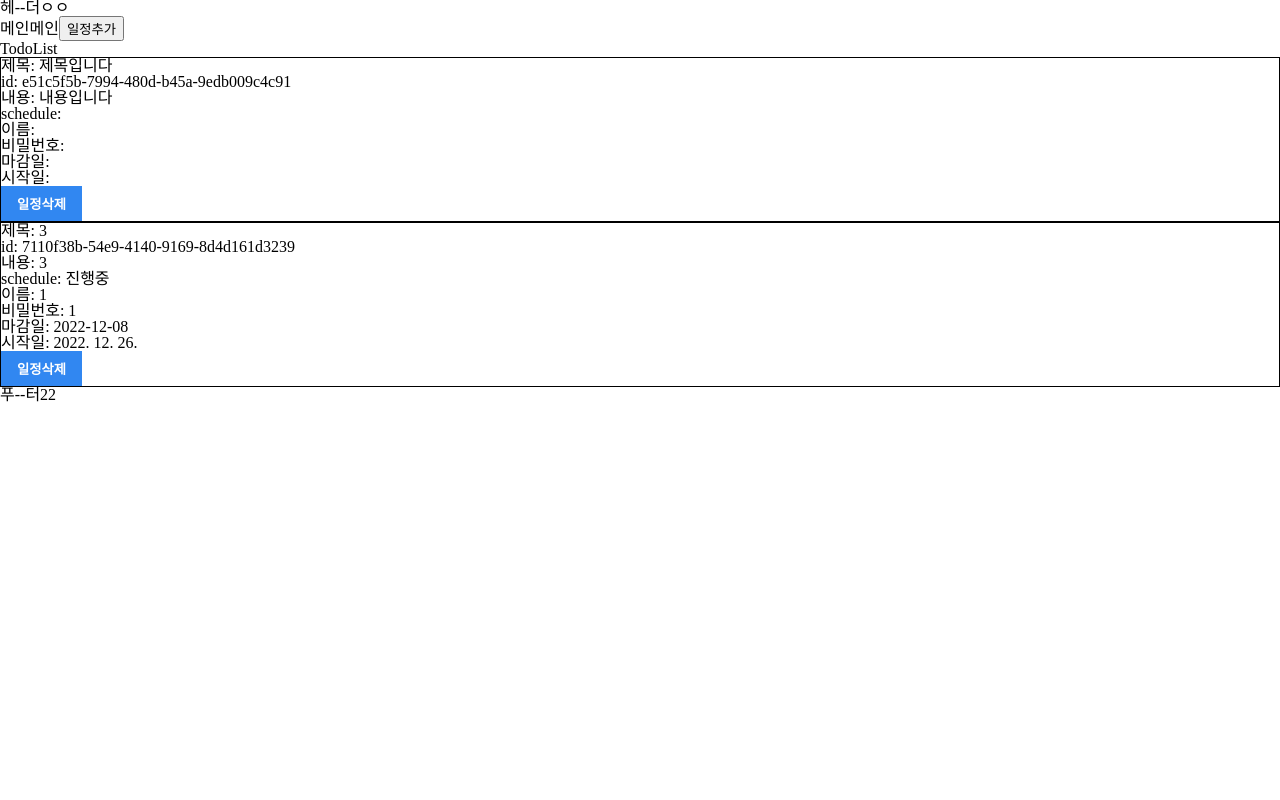
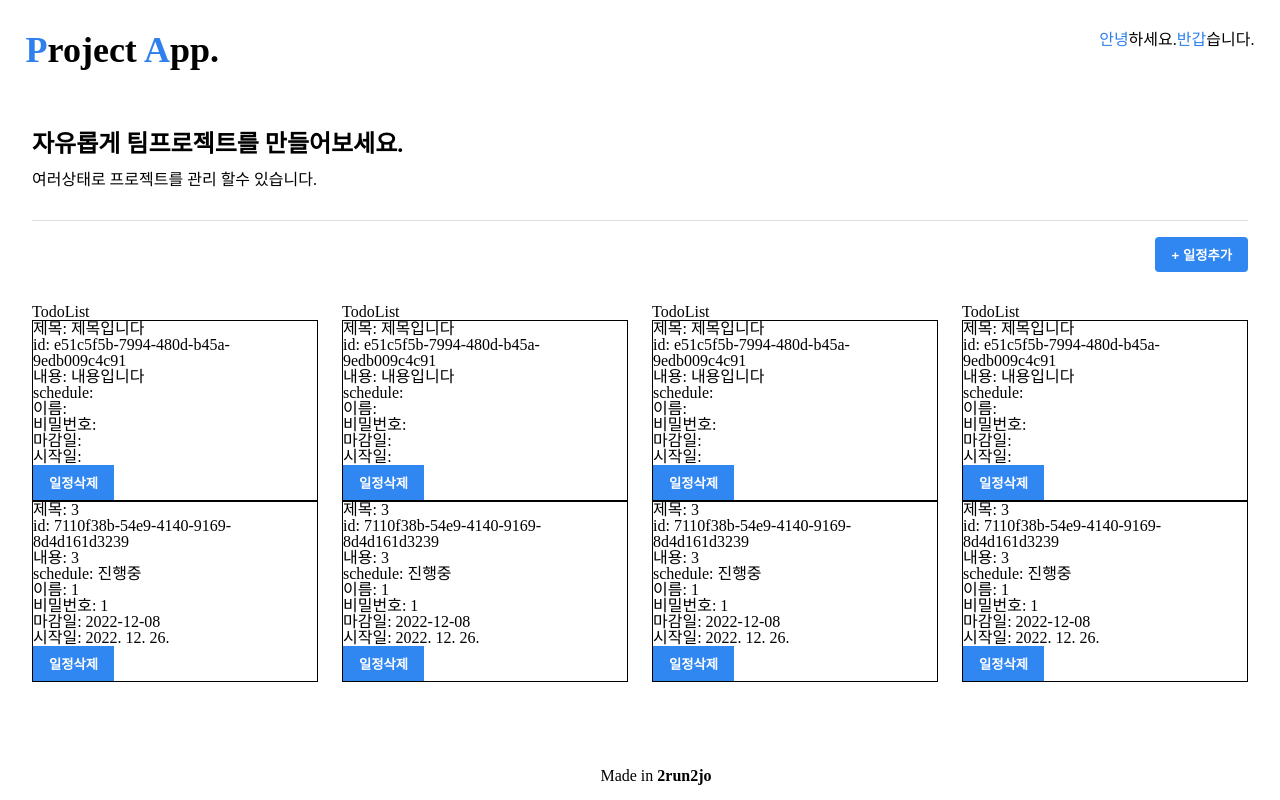
Before and after one commit to ambition0103/2run12jo, a React (Create React App) app: page / in a window 1280 px wide. Built offline with nearby package versions, Linux system fonts and the light colour scheme; data requests are answered from the project's data file.

Commit message:
내용수정

```diff
--- a/src/pages/Main.jsx
+++ b/src/pages/Main.jsx
@@ -1,11 +1,11 @@
 import React, { useEffect, useState } from 'react';
-import AddForm from '../redux/components/AddForm/AddForm';
-import AddScheduleInput from '../redux/components/Input/AddScheduleInput';
+import Button from '../redux/components/button/Button';
 import TodoList from '../redux/components/TodoList/TodoList';
 import TodoForm from '../redux/components/todoForm/TodoForm';
+import styled from 'styled-components';
+import { useSelector } from 'react-redux';
 
 function Main() {
-  // 모달을 위한 state
   const [modalSwitch, setModalSwitch] = useState(false);
 
   const openModalAddScheduleButton = () => {
@@ -13,16 +13,88 @@ function Main() {
   };
 
   return (
-    <div>
-      메인메인
-      <button onClick={openModalAddScheduleButton}>일정추가</button>
-      <TodoList />
-      {/* <AddForm /> */}
+    <StyleContentsWrapper>
+      <StyleSubTitle>
+        <h3>자유롭게 팀프로젝트를 만들어보세요.</h3>
+        <p>여러상태로 프로젝트를 관리 할수 있습니다.</p>
+      </StyleSubTitle>
+
+      <StyleMainWrap>
+        <StyleTodoWrap className="todolist-wrapper">
+          <TodoList title="시작전" className="before" />
+          <TodoList title="시작예정" className="planning" />
+          <TodoList title="진행중" className="ongoing" />
+          <TodoList title="완료" className="completion" />
+        </StyleTodoWrap>
+        <div className="button-wrapper">
+          <Button ClickHandler={openModalAddScheduleButton} radius="4">
+            + 일정추가
+          </Button>
+        </div>
+      </StyleMainWrap>
+
       {modalSwitch && (
         <TodoForm setModalSwitch={setModalSwitch} modalSwitch={modalSwitch} />
       )}
-    </div>
+    </StyleContentsWrapper>
   );
 }
 
 export default Main;
+
+const StyleContentsWrapper = styled.div`
+  padding: 0 2em;
+`;
+
+const StyleSubTitle = styled.div`
+  border-bottom: 1px solid #ddd;
+  padding: 2em 0em;
+  margin-bottom: 1em;
+
+  > h3 {
+    font-size: 24px;
+    font-weight: 600;
+  }
+  > p {
+    margin-top: 1em;
+  }
+`;
+
+const StyleMainWrap = styled.div`
+  display: flex;
+  align-items: baseline;
+  justify-content: space-between;
+  width: 1600px;
+  margin: 0 auto;
+
+  @media (max-width: 1600px) {
+    width: 100%;
+    flex-direction: column;
+    align-items: flex-end;
+  }
+
+  .button-wrapper {
+    display: flex;
+    justify-content: flex-end;
+  }
+`;
+
+const StyleTodoWrap = styled.div`
+  display: flex;
+  gap: 24px;
+  margin-top: 2em;
+  width: 1400px;
+
+  @media (max-width: 1600px) {
+    width: 100%;
+    order: 2;
+  }
+
+  @media (max-width: 1100px) {
+    width: 100%;
+    padding: 2em;
+    box-sizing: border-box;
+    overflow-x: scroll;
+    border: 1px solid #e6e6e6;
+  }
+`;
--- a/src/redux/components/common/Footer.jsx
+++ b/src/redux/components/common/Footer.jsx
@@ -1,7 +1,24 @@
-import React from "react";
+import React from 'react';
+import styled from 'styled-components';
 
 function Footer() {
-  return <div>푸--터22</div>;
+  return (
+    <StyleFooter>
+      Made in <span>2run2jo</span>
+    </StyleFooter>
+  );
 }
 
 export default Footer;
+
+const StyleFooter = styled.div`
+  position: fixed;
+  bottom: 0;
+  width: 100%;
+  padding: 1em;
+  text-align: center;
+
+  > span {
+    font-weight: 900;
+  }
+`;
--- a/src/redux/components/common/Header.jsx
+++ b/src/redux/components/common/Header.jsx
@@ -1,7 +1,35 @@
-import React from "react";
+import React from 'react';
+import styled from 'styled-components';
 
 function Header() {
-  return <div>헤--더ㅇㅇ</div>;
+  return (
+    <StyleHeader>
+      <h1>
+        <span>P</span>roject <span>A</span>pp.
+      </h1>
+      <p>
+        <span>안녕</span>하세요.
+        <span>반갑</span>습니다.
+      </p>
+    </StyleHeader>
+  );
 }
 
 export default Header;
+
+const StyleHeader = styled.header`
+  display: flex;
+  justify-content: space-between;
+  padding: 2em 1.6em;
+
+  > h1 {
+    font-size: 36px;
+    font-weight: 900;
+  }
+  > p {
+    font-size: 16px;
+  }
+  span {
+    color: #2f80ed;
+  }
+`;
```
